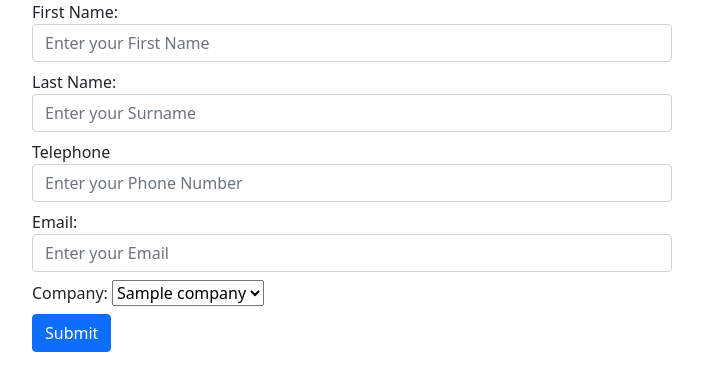
After one commit to Abuoblie/cogip, a PHP site: page /formtest.php in a window 1280 px wide. The commit adds this page. Shown: the top 391 px of the page, without its empty margins (288-991 px from the left). Run offline with PHP 8.4, Linux system fonts and the light colour scheme; tables that the repository leaves empty or names only in its code hold one stand-in row (values such as "Sample post"); data that the repository does not hold is empty.

Commit message:
verified insertpeople

```diff
--- a/Assets/ProcessHandler.php
+++ b/Assets/ProcessHandler.php
@@ -1,6 +1,6 @@
 <?php
 require_once "DbConnection.php";
-session_start();
+
 
 class Handle extends dbh{
 
--- /dev/null
+++ b/Assets/formtest.php
@@ -0,0 +1,64 @@
+<?php require_once "header.php" ?>
+<?php
+
+      $verify = new Validation();
+      if (isset($_POST['submit'])) {
+
+              $verify->validatePeople();
+      }
+
+
+
+?>
+
+<div class="row justify-content-center">
+
+		<form action="formtest.php" method="POST">
+
+			<div
+				style="width: 50%; height: 30%; position: relative; margin-left: auto; margin-right: auto;">
+				<div class="form-group mb-2">
+					<label class="control-label" for="firstName">First Name:</label> <input
+						type="text" id="firstName" required maxlength="48"
+						name="firstName" class="form-control"
+						placeholder="Enter your First Name">
+				</div>
+				<div class="form-group mb-2">
+					<label class="control-label" for="lastName">Last Name:</label> <input
+						type="text" id="lastName" required maxlength="48" name="lastName"
+						class="form-control" placeholder="Enter your Surname">
+				</div>
+				<div class="form-group mb-2">
+					<label class="control-label" for="telephone">Telephone</label> <input
+						type="text" id="telephone" required maxlength="48" name="telephone"
+						class="form-control" placeholder="Enter your Phone Number">
+				</div>
+				<div class="form-group mb-2">
+					<label class="control-label" for="email">Email:</label> <input
+						type="text" id="email" required maxlength="48" name="email"
+						class="form-control" placeholder="Enter your Email">
+				</div>
+				<div class="form-group mb-2">
+					<label class="control-label" for="id_Company">Company:</label>
+
+
+				    <select name="id_company" id="company">
+				       <?php
+    				      $dataCompany =  new Handle();
+    				      $resultCompany = $dataCompany -> getCompanies(1,1);
+    				      foreach($resultCompany as $row ){
+    				    		 echo "<option value='{$row['id_Company']}'>{$row['name']}</option>";
+    				      }
+				       ?>
+				     </select>
+				</div>
+
+				<div class="form-group">
+
+					<button type="submit" class="btn btn-primary"  name="submit">Submit</button>
+				</div>
+			</div>
+		</form>
+	</div>
+</div>
+<?php require_once "footer.php" ?>
--- a/Assets/header.php
+++ b/Assets/header.php
@@ -1,9 +1,9 @@
 <?php
   session_start();
-  require_once "/COGIP/Assets/ProcessHandler.php";
+  require_once "Verification.php";
 
   if (!isset($_SESSION['email'])) {
-    header("location:/COGIP/Assets/Login.php");
+    //header("location:/COGIP/Assets/Login.php");
   }
   else{
       echo "welcome  {$_SESSION['first_name']} {$_SESSION['last_name']} ";
@@ -17,6 +17,6 @@
         <meta http-equiv="X-UA-Compatible" content="IE=edge">
         <meta name="viewport" content="width=device-width, initial-scale=1.0">
         <link href="https://cdn.jsdelivr.net/npm/bootstrap@5.0.0-beta3/dist/css/bootstrap.min.css" rel="stylesheet" integrity="sha384-eOJMYsd53ii+scO/bJGFsiCZc+5NDVN2yr8+0RDqr0Ql0h+rP48ckxlpbzKgwra6" crossorigin="anonymous">
-        <title>codip</title>
+        <title>cogip</title>
 </head>
 <body>
--- a/Assets/verification.php
+++ b/Assets/verification.php
@@ -1,79 +1,92 @@
 <?php
 require_once "ProcessHandler.php";
 
- class Validation extends Handle{
+class Validation extends Handle
+{
 
         protected $regex = "/^[\w\s\d\.]+$/";
         public function login()
         {
-             if (isset($_POST['submit'])) {
+
                 if ($this->getPeople('pswd', sha1($_POST['id_People']))) {
                         $_SESSION['id']  = $_POST['id_People'];
+                } else {
+                        echo " invalid login";
+                        //header("location: login.php");
                 }
         }
-             else {
-                     echo " invalid login";
-                     header("location: login.php");
-             }
-     }
+
+
 
         public function validatePeople()
         {
 
-                if (isset($_POST['submit'])) {
+
                 if ($this->getPeople('email', $_POST['email'])) {
                         echo "contact exist in database";
                 } else {
+
                         $firstName = null;
-                                $lastName= null;
+                        $lastName = null;
                         $pswd = null;
                         $email = null;
                         $id_Company = null;
                         $Telephone =  null;
+                        $regex = "/^[a-zA-Z\s.]+$/";
+
+                        if (preg_match($regex, $_POST['firstName'])) {
+                                $firstName = htmlentities(trim(filter_var($_POST['firstName'], FILTER_SANITIZE_STRING)));
+
+                        } else {
+                                echo "invalid data";
+                                echo " contact was not created please correct the mistakes and resubmit";
+                        }
+
+                        if (preg_match($regex, $_POST['lastName'])) {
+                                $lastName = htmlentities(trim(filter_var($_POST['lastName'], FILTER_SANITIZE_STRING)));
 
 
-                                if (preg_match("/^[\w\s.]+$/", $_POST['firstName'])) {
-                                        $firstName = htmlentities(trim(filter_var($_POST['firstName'], FILTER_SANITIZE_STRING)));
                         } else {
                                 echo "invalid data";
-                                        exit();
                         }
-                                if (preg_match("/^[\w\s.]+$/", $_POST['lastName'])) {
-                                        $lastName = htmlentities(trim(filter_var($_POST['lastName'], FILTER_SANITIZE_STRING)));
-                                } else {
-                                        echo "invalid data";
-                                        exit();
-                                }
+
+
                         if (filter_var($_POST['email'], FILTER_VALIDATE_EMAIL)) {
                                 $email = trim(filter_var($_POST['email'], FILTER_SANITIZE_EMAIL));
 
-
-                                } else {
-                                        echo "invalid data";;
-                                        exit();
-                                }
-                                if (preg_match('/^\d+$/', $_POST['id_company'])) {
-                                        $id_company = htmlentities(trim(filter_var($_POST['id_company'], FILTER_SANITIZE_NUMBER_INT)));
                         } else {
                                 echo "invalid data";
-                                        exit();
-                                }
-
-                                if (preg_match("/^[\w\s.]+$/", $_POST['Telephone'])) {
-                                        $Telephone = htmlentities(trim(filter_var($_POST['Telephone'], FILTER_SANITIZE_STRING)));
-                                } else {
-                                        echo "invalid data";
-                                        exit();
                         }
 
 
-                                if ($firstName && $lastName && $email && $pswd && $id_Company &&  $Telephone) {
-                                        $this->insertPeople($firstName, $lastName, $email, null, $id_Company,  $Telephone);
-                                        echo "contact successfully created";
-                                }
-                                else {
+                        if (preg_match('/^[\d\s]+$/', $_POST['id_company'])) {
+                                $id_company = intval(htmlentities(trim(filter_var($_POST['id_company'], FILTER_SANITIZE_STRING))));
+
+                        } else {
+                                echo "invalid data";
                                 echo " contact was not created please correct the mistakes and resubmit";
                         }
+
+                        if (preg_match("/^[\w\s.]+$/", $_POST['telephone'])) {
+                                $Telephone = htmlentities(trim(filter_var($_POST['telephone'], FILTER_SANITIZE_STRING)));
+
+                        } else {
+                                echo "invalid data";
+                                echo " contact was not created please correct the mistakes and resubmit";
+                        }
+
+                        echo $id_company."<br>";
+
+
+                        if (empty($id_company) ||empty($firstName) || empty($lastName) || empty($email) || empty($Telephone) ) {
+                                echo "<br> contact was not created please correct the mistakes and resubmit";
+
+
+                        } else {
+
+                               $this->insertPeople($firstName, $lastName, $email, null,$id_company,  $Telephone);
+
+                                echo "<br> contact successfully created";
 
                         }
                 }
@@ -83,12 +96,12 @@ require_once "ProcessHandler.php";
         public function validateCompany()
         {
 
-                if (isset($_POST['submit'])) {
+
                 if ($this->getPeople('vat', $_POST['vat'])) {
                         echo "Company exist in database";
                 } else {
                         $name = null;
-                                $country= null;
+                        $country = null;
                         $vat = null;
                         $id_Type = null;
 
@@ -97,35 +110,36 @@ require_once "ProcessHandler.php";
                                 $name = htmlentities(trim(filter_var($_POST['firstName'], FILTER_SANITIZE_STRING)));
                         } else {
                                 echo "invalid data";
-                                        exit();
+                                echo " contact was not created please correct the mistakes and resubmit";
+                                header("location: formtest.php");
                         }
                         if (preg_match("/^[\w\s\d\.]+$/", $_POST['country'])) {
                                 $country = htmlentities(trim(filter_var($_POST['lastName'], FILTER_SANITIZE_STRING)));
                         } else {
                                 echo "invalid data";
-                                        exit();
+                                echo " contact was not created please correct the mistakes and resubmit";
+                                header("location: formtest.php");
                         }
                         if (preg_match("/^[\w\s\d\.]+$/", $_POST['vat'])) {
                                 $vat = htmlentities(trim(filter_var($_POST['vat'], FILTER_SANITIZE_STRING)));
                         } else {
                                 echo "invalid data";
-                                        exit();
+                                echo " contact was not created please correct the mistakes and resubmit";
+                                header("location: formtest.php");
                         }
 
                         if (preg_match('/^\d+$/', $_POST['id_Type'])) {
                                 $id_Type = htmlentities(trim(filter_var($_POST['id_Type'], FILTER_SANITIZE_NUMBER_INT)));
                         } else {
                                 echo "invalid data";
-                                        exit();
+                                echo " contact was not created please correct the mistakes and resubmit";
+                                header("location: formtest.php");
                         }
                         if ($name && $country && $vat && $id_Type) {
                                 $this->insertCompany($name, $country, $vat, $id_Type);
                                 echo "contact successfully created";
-                                }
-                                else {
+                        } else {
                                 echo " contact was not created please correct the mistakes and resubmit";
-                                }
-
                         }
                 }
         }
@@ -133,27 +147,27 @@ require_once "ProcessHandler.php";
         public function validateInvoice()
         {
 
-                if (isset($_POST['submit'])) {
+
                 if ($this->getPeople('number', $_POST['number'])) {
                         echo "invoice number exist in database";
                 } else {
                         $number = null;
-                                $invoice_date= null;
+                        $invoice_date = null;
                         $id_People = null;
-
 
                         if (preg_match("/^[\w\s\d\.]+$/", $_POST['name'])) {
                                 $number = htmlentities(trim(filter_var($_POST['$number'], FILTER_SANITIZE_STRING)));
                         } else {
                                 echo "invalid data";
-                                        exit();
+                                echo " contact was not created please correct the mistakes and resubmit";
+                                header("location: formtest.php");
                         }
-
                         if (preg_match("/^[\w\s\d\-]+$/", $_POST['invoice_date'])) {
                                 $invoice_date = htmlentities(trim($_POST['invoice_date']));
                         } else {
                                 echo "invalid data";
-                                        exit();
+                                echo " contact was not created please correct the mistakes and resubmit";
+                                header("location: formtest.php");
                         }
 
 
@@ -161,21 +175,16 @@ require_once "ProcessHandler.php";
                                 $id_Type = htmlentities(trim(filter_var($_POST['id_Type'], FILTER_SANITIZE_NUMBER_INT)));
                         } else {
                                 echo "invalid data";
-                                        exit();
+                                echo " contact was not created please correct the mistakes and resubmit";
+                                header("location: formtest.php");
                         }
 
                         if ($number && $invoice_date && $id_People) {
                                 $this->insertInvoice($number, $invoice_date, $id_People);
                                 echo "contact successfully created";
-                                }
-                                else {
+                        } else {
                                 echo " contact was not created please correct the mistakes and resubmit";
-                                }
-
                         }
                 }
         }
-
-
-
 }
```
Lines whose indentation alone changed are shown as unchanged.
